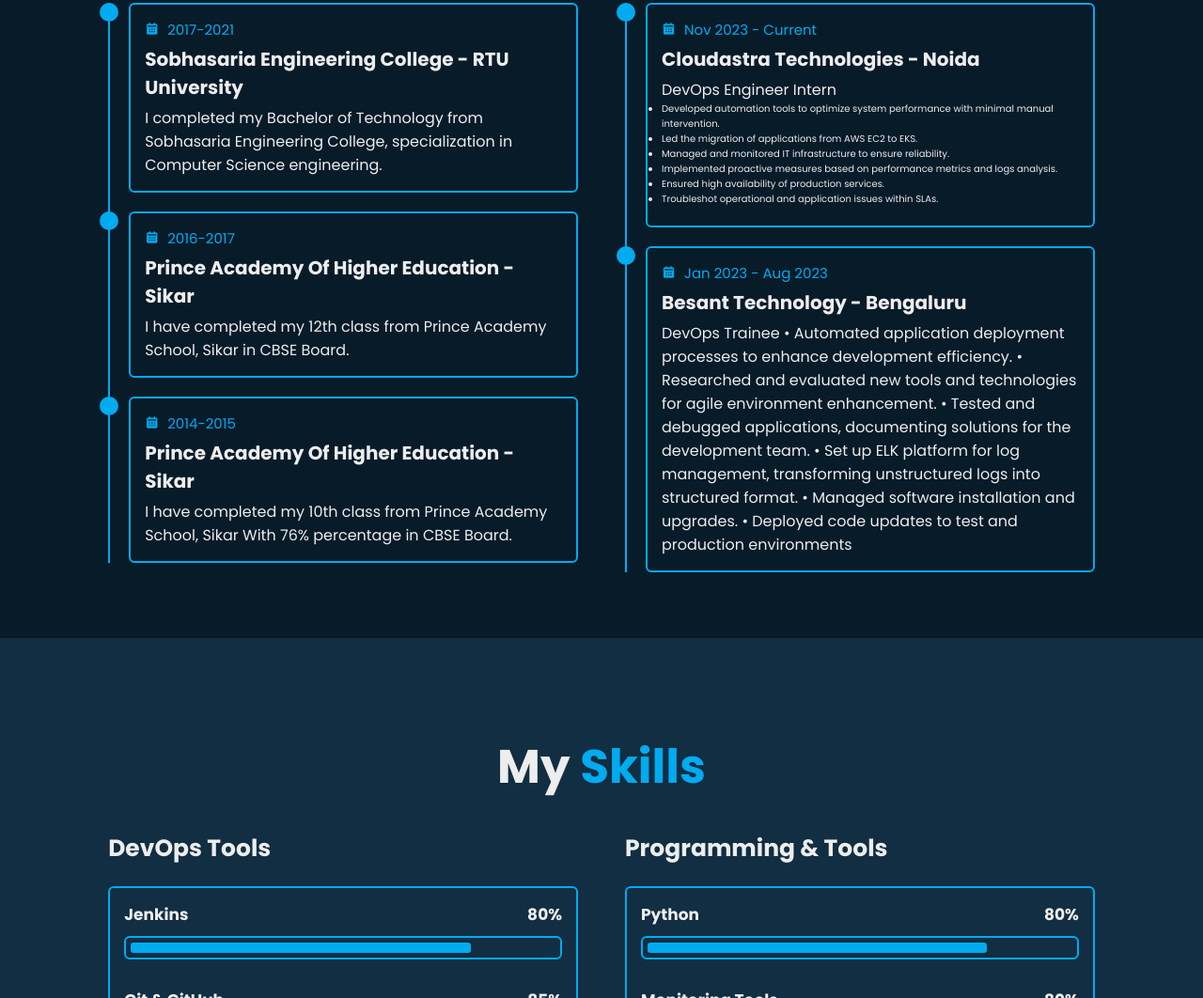
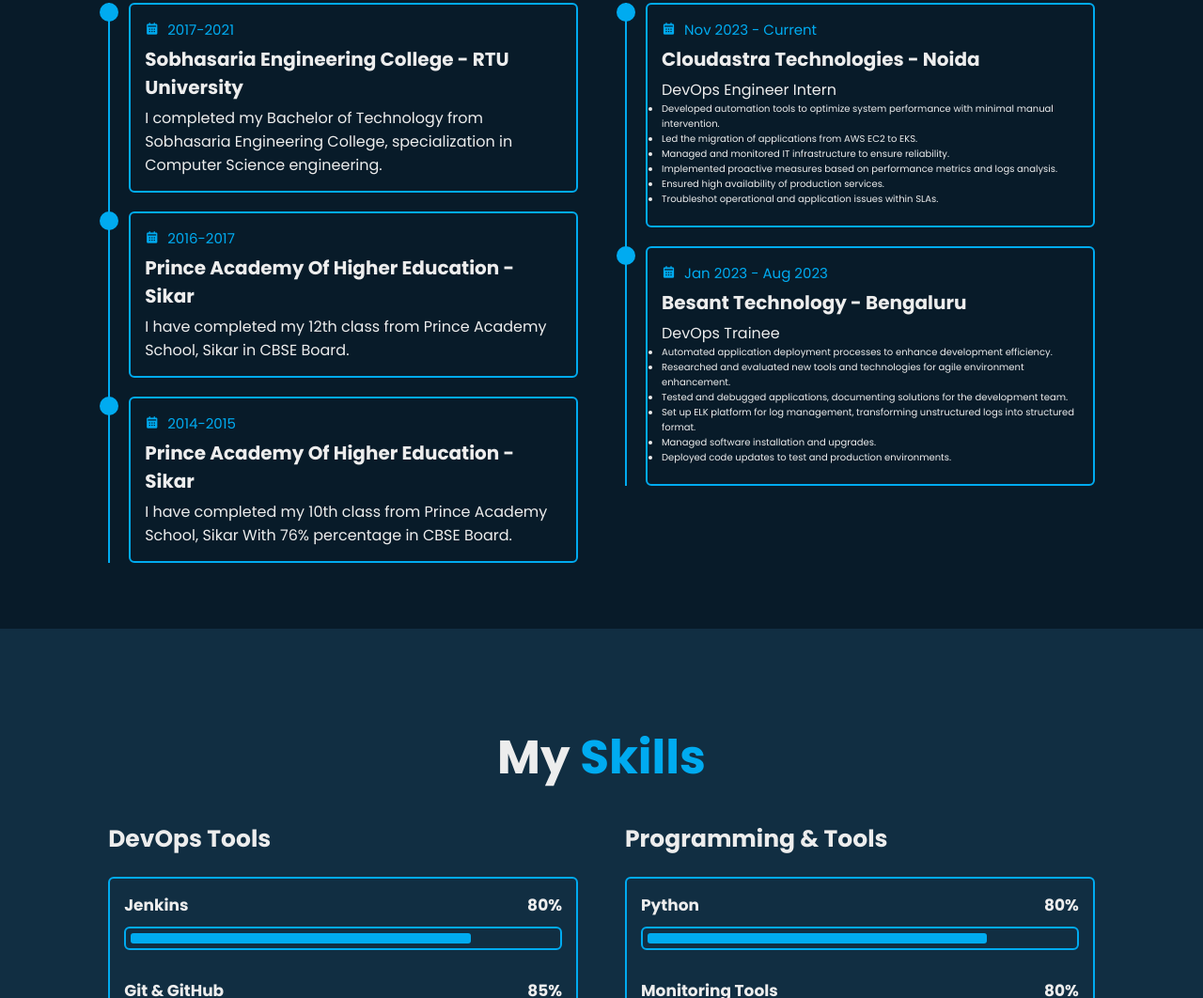
Before and after one commit to skumawatdev/Portfolio-Website, a plain HTML site: page index.html in a window 1280 px wide. Shown: the part 1855-2917 px from the top of the page at 94% size. Drawn offline with nearby package versions, Linux system fonts and the light colour scheme.

Commit message:
Update index.html

```diff
--- a/index.html
+++ b/index.html
@@ -158,12 +158,15 @@
                             <div class="year"><i class="bx bxs-calendar"></i> Jan 2023 - Aug 2023</div>
                             <h3>Besant Technology - Bengaluru</h3>
                             <p>DevOps Trainee
-                                • Automated application deployment processes to enhance development efficiency.
-                                • Researched and evaluated new tools and technologies for agile environment enhancement.
-                                • Tested and debugged applications, documenting solutions for the development team.
-                                • Set up ELK platform for log management, transforming unstructured logs into structured format.
-                                • Managed software installation and upgrades.
-                                • Deployed code updates to test and production environments
+                              <ul>
+    <li>Automated application deployment processes to enhance development efficiency.</li>
+    <li>Researched and evaluated new tools and technologies for agile environment enhancement.</li>
+    <li>Tested and debugged applications, documenting solutions for the development team.</li>
+    <li>Set up ELK platform for log management, transforming unstructured logs into structured format.</li>
+    <li>Managed software installation and upgrades.</li>
+    <li>Deployed code updates to test and production environments.</li>
+</ul>
+
                             </p>
                         </div>
                     </div>
```
